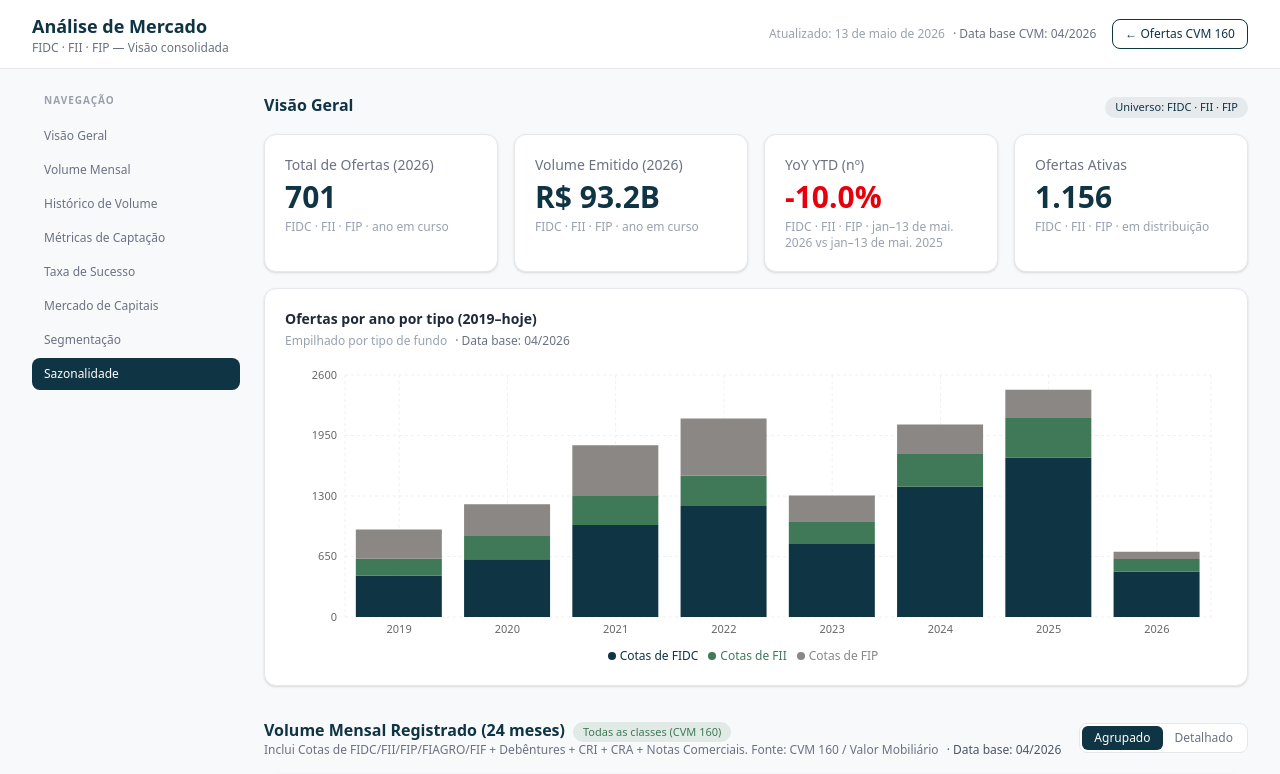
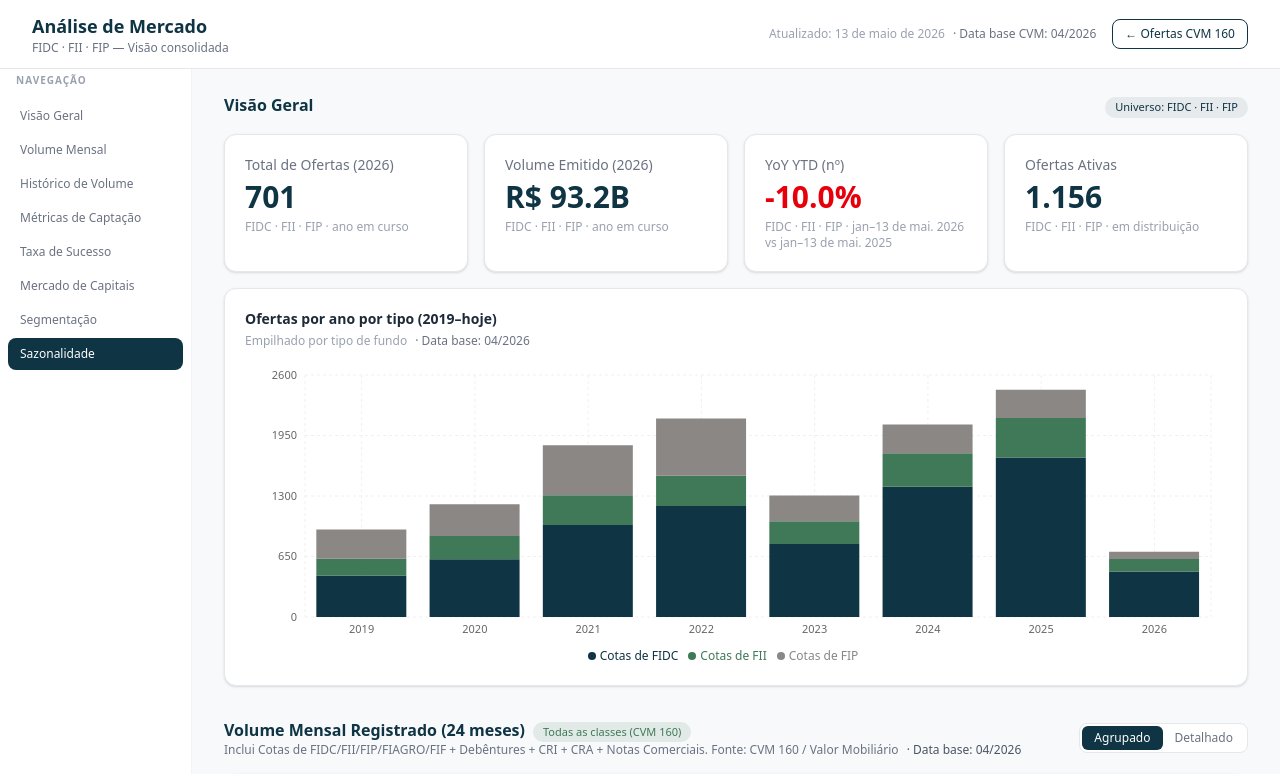
Before and after one commit to lucasmosquim2004-max/cvm-ofertas-static, a Next.js app: page /cvm-ofertas-static/mercado in a window 1280 px wide. Shown: the top 774 px of the page. Built offline with nearby package versions, Linux system fonts and the light colour scheme.

Commit message:
fix: sazonalidade 5 anos completos, sidebar fixo na borda, suporte ANBIMA via etl/data/anbima/

```diff
--- a/app/mercado/page.tsx
+++ b/app/mercado/page.tsx
@@ -48,7 +48,7 @@ export default function MercadoPage() {
 
   return (
     <div className="min-h-screen bg-[#f8f9fb]">
-      <header className="sticky top-0 z-10 border-b border-gray-200 bg-white/90 backdrop-blur-sm">
+      <header className="sticky top-0 z-20 border-b border-gray-200 bg-white/90 backdrop-blur-sm">
         <div className="mx-auto flex max-w-screen-2xl items-center justify-between px-4 py-3 sm:px-6 lg:px-8">
           <div>
             <h1 className="text-lg font-bold text-[#0F3443]">
@@ -75,9 +75,9 @@ export default function MercadoPage() {
         </div>
       </header>
 
-      <div className="mx-auto flex max-w-screen-2xl gap-6 px-4 py-6 sm:px-6 lg:px-8">
-        <MercadoSidebar />
-        <main className="min-w-0 flex-1 space-y-8">
+      <MercadoSidebar />
+      <div className="lg:pl-48">
+        <main className="mx-auto max-w-screen-2xl space-y-8 px-4 py-6 sm:px-6 lg:px-8">
           <div id="visao-geral"><MercadoOverview data={overview} /></div>
           <div id="volume-mensal"><VolumeMensalSection data={volumeMensal} dataBase={dataBase} /></div>
           <div id="historico-volume"><TendenciaSection data={tendencia} dataBase={dataBase} /></div>
--- a/components/mercado/MercadoSidebar.tsx
+++ b/components/mercado/MercadoSidebar.tsx
@@ -46,8 +46,8 @@ export function MercadoSidebar() {
   }
 
   return (
-    <nav className="hidden lg:block sticky top-[72px] h-fit w-52 shrink-0">
-      <p className="mb-3 px-3 text-[10px] font-semibold uppercase tracking-widest text-gray-400">
+    <nav className="hidden lg:block fixed left-0 top-[57px] h-[calc(100vh-57px)] w-48 overflow-y-auto border-r border-gray-100 bg-white px-2 py-4 z-10">
+      <p className="mb-3 px-2 text-[10px] font-semibold uppercase tracking-widest text-gray-400">
         Navegação
       </p>
       <ul className="space-y-0.5">
--- a/components/mercado/PipelineSection.tsx
+++ b/components/mercado/PipelineSection.tsx
@@ -59,8 +59,10 @@ export function PipelineSection({ data, dataBase }: Props) {
           Média histórica de ofertas por mês
         </h3>
         <p className="mb-4 text-xs text-gray-400">
-          Média de ofertas registradas em cada mês ao longo do histórico
-          completo
+          Média de ofertas FIDC · FII · FIP registradas por mês
+          {data.ano_min && data.ano_max
+            ? ` · baseado em ${data.ano_min}–${data.ano_max} (anos completos)`
+            : " · anos completos"}
           {dataBase && (
             <span className="ml-2 font-medium text-gray-500">· Data base: {dataBase}</span>
           )}
--- a/types/mercado.ts
+++ b/types/mercado.ts
@@ -72,6 +72,8 @@ export interface SegmentacaoData {
 
 export interface PipelineData {
   sazonalidade: { mes_num: number; media_por_ano: number }[];
+  ano_min?: number | null;
+  ano_max?: number | null;
 }
 
 export interface VolumeMensalRow {
```
Also changed, not shown: 2 other files (tests, documents, lock files or other folders).
